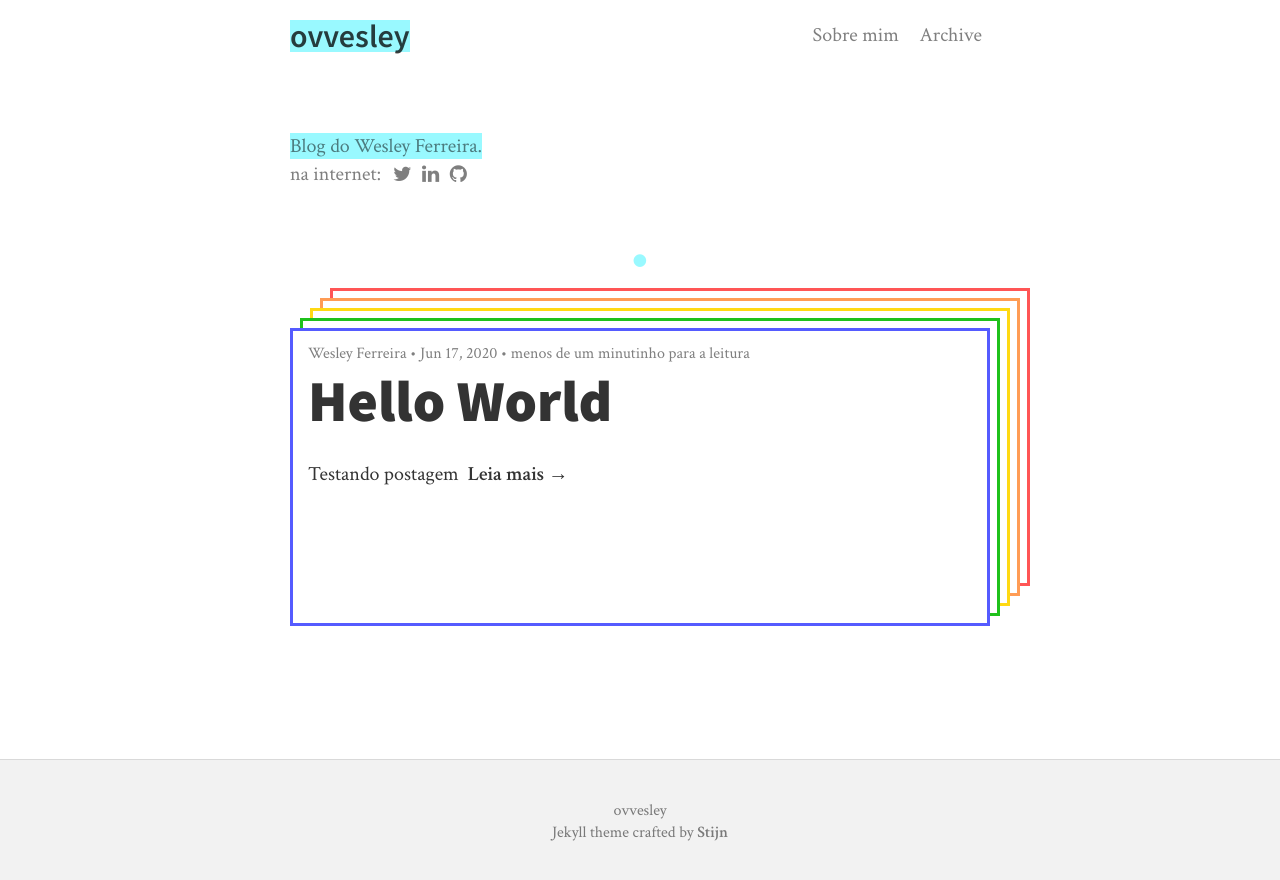
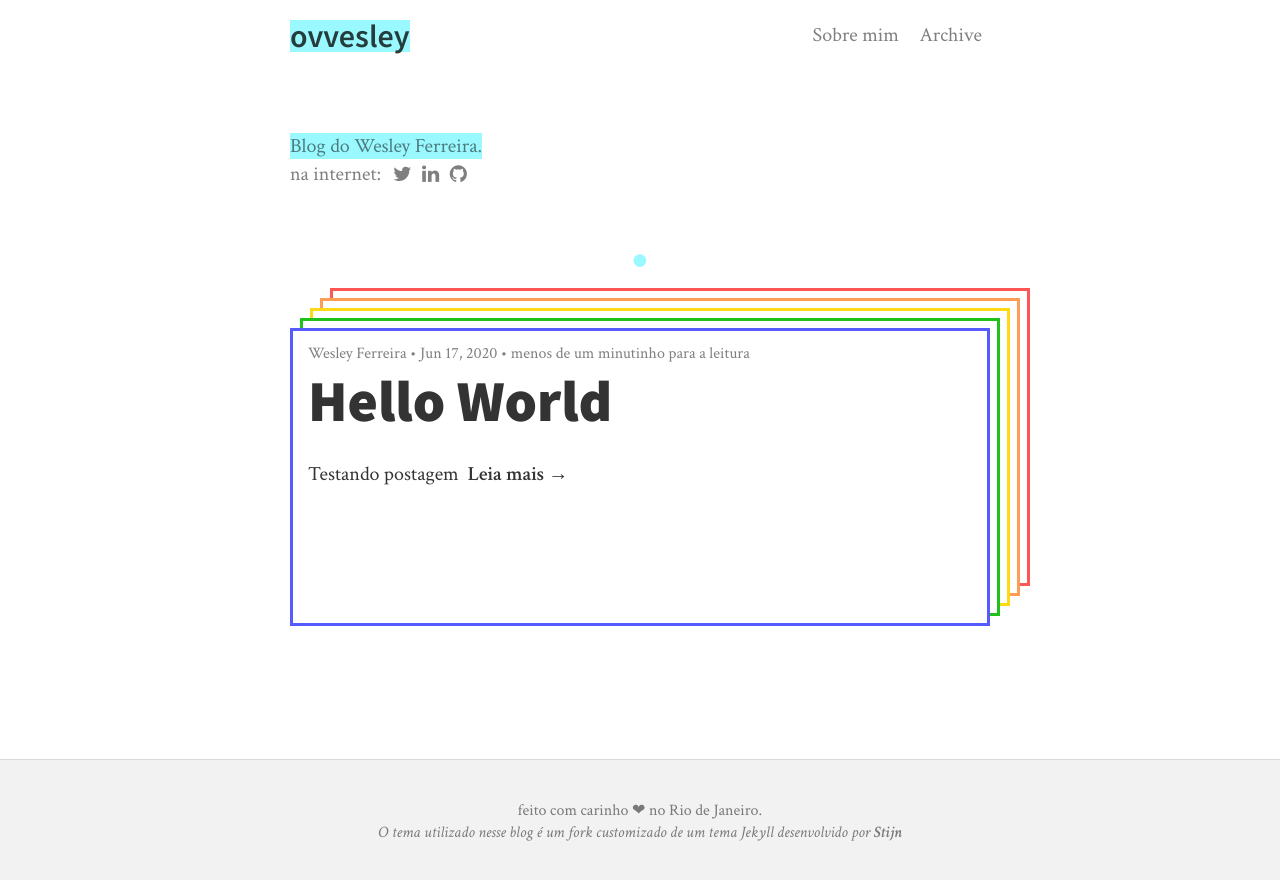
Before and after one commit to stijnvc/holo-alfa, a Jekyll site: the page built from index.html, in a window 1280 px wide. Shown: the top 880 px of the page. Built offline with Jekyll 4.4.1, drawn with Linux system fonts in a browser that asks for light colours; nearby versions of some CDN libraries; the list of posts is cut into pages by our own code.

Commit message:
Update _config.yml

```diff
--- a/_config.yml
+++ b/_config.yml
@@ -1,5 +1,5 @@
 ---
-title: Ovvesley.Github.Io
+title: ovvesley.Github.Io
 timezone: UTC
 collections:
   posts:
@@ -29,7 +29,7 @@ lang: pt-br
 show-subtitle: true
 display-social-icons: true
 social-icons-open-newtab: true
-footer-text: ovvesley <br/>  Jekyll theme crafted by <a href="http://stijnvc.github.io/holo-alfa/">Stijn</a>
+footer-text: feito com carinho ❤ no Rio de Janeiro. <br/> <i> O tema utilizado nesse blog é um fork customizado de um tema Jekyll desenvolvido por <a href="http://stijnvc.github.io/holo-alfa/">Stijn</a> <i>
 logo-image:
 theme-color-attr: "#00f0ff"
 ms-tile-color: "#00f0ff"
```
